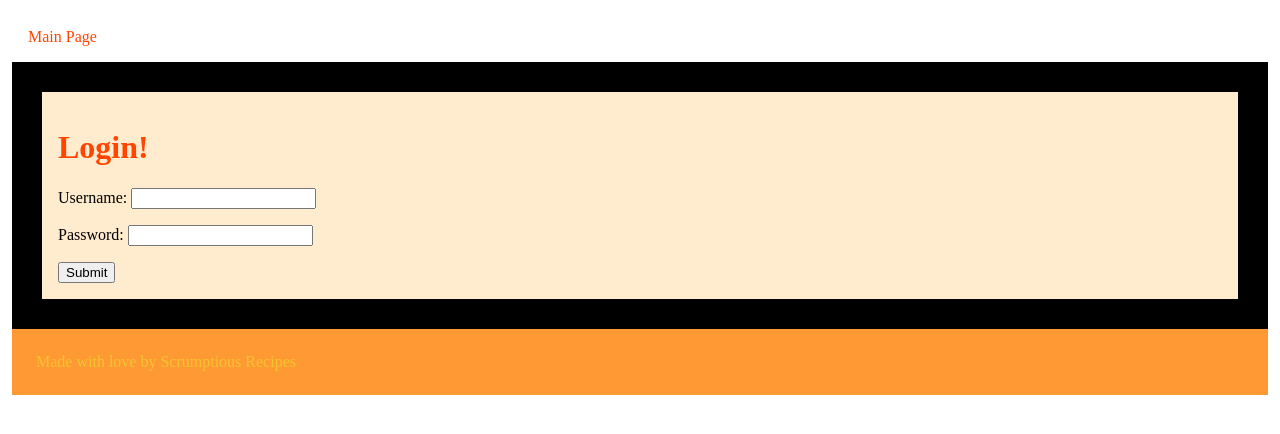
After one commit to leahnp613/scrumptious-django, a Django app: template accounts/templates/accounts/login.html in a window 1280 px wide. The commit adds this page. Shown: the top 434 px of the page. Run offline with Django 4.2, Linux system fonts and the light colour scheme; the template is opened without the code that fills it: values that come from a table or form of the project are taken from there, others are empty; parts of the project's set-up code (start-up, migrations or seed data) failed here and were passed over.

Commit message:
stopping point for the day

```diff
--- /dev/null
+++ b/accounts/templates/accounts/login.html
@@ -0,0 +1,21 @@
+{% extends 'base.html' %}
+
+{% block title %}
+Login!- Scrumptious Recipes
+{% endblock title %}
+
+{% block content %}
+<header>
+    <nav>
+        <a href="{% url 'recipes:list_recipe' %}">Main Page</a>
+    </nav>
+</header>
+<main>
+    <h1>Login!</h1>
+    <form method="post">
+        {% csrf_token %}
+        {{ form.as_p }}
+        <button>Submit</button>
+    </form>
+</main>
+{% endblock content %}
--- a/accounts/urls.py
+++ b/accounts/urls.py
@@ -1,7 +1,8 @@
 from django.urls import path
-from accounts.views import signup
+from accounts.views import signup, user_login
 
 app_name = "accounts"
 urlpatterns = [
     path("signup/", signup, name = "signup"),
+    path("login/" user_login, name = "user_login"),
 ]
--- a/recipes/templates/recipes/list.html
+++ b/recipes/templates/recipes/list.html
@@ -14,6 +14,7 @@
         Hello, {{user.username}}
     {% else %}
       <a href="{% url 'accounts:signup' %}">Sign Up</a>
+      <a href="{%url 'accounts:user_login' %}">LogIn</a>
       {% endif %}
     </nav>
   </header>
```
